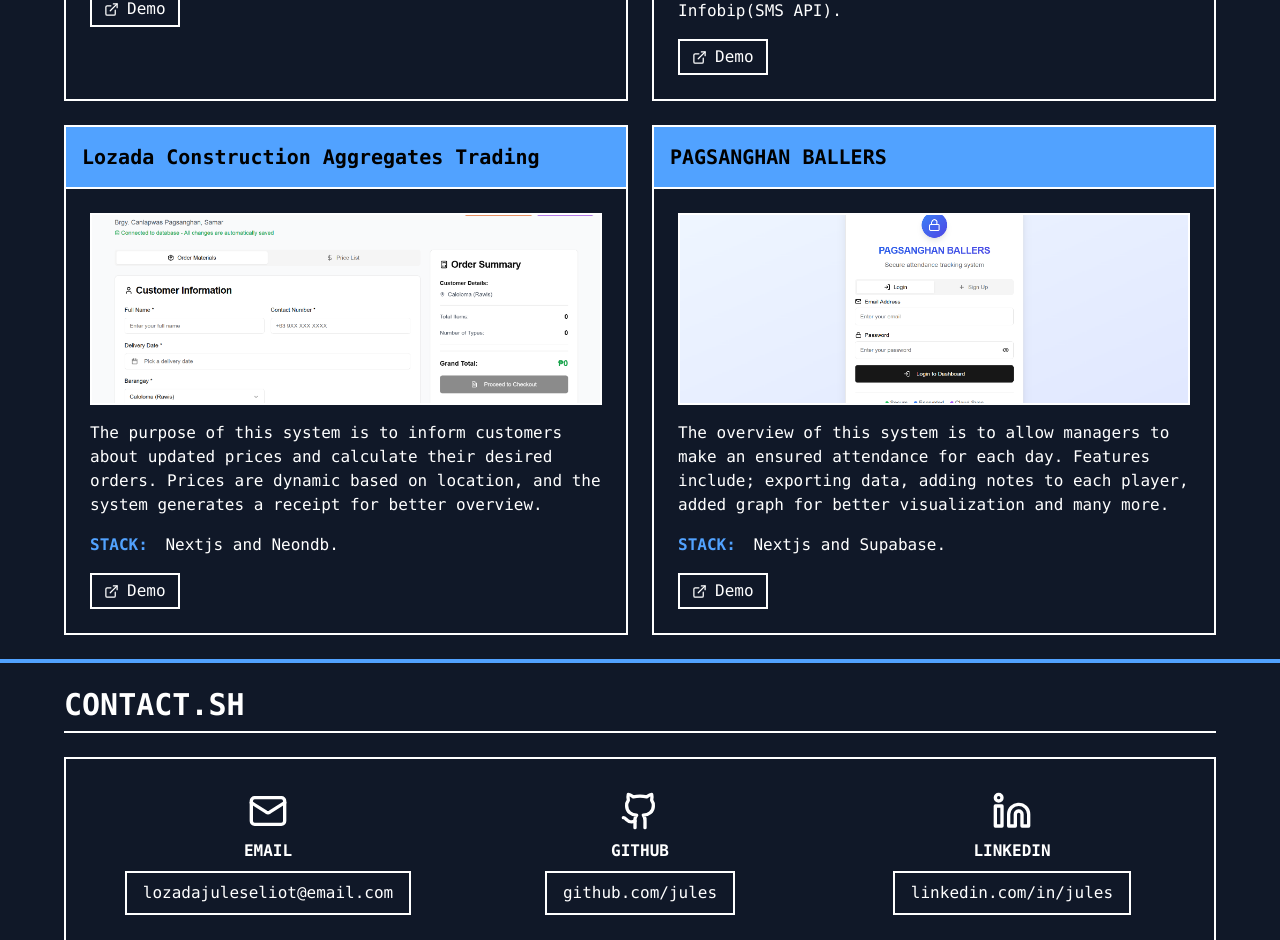
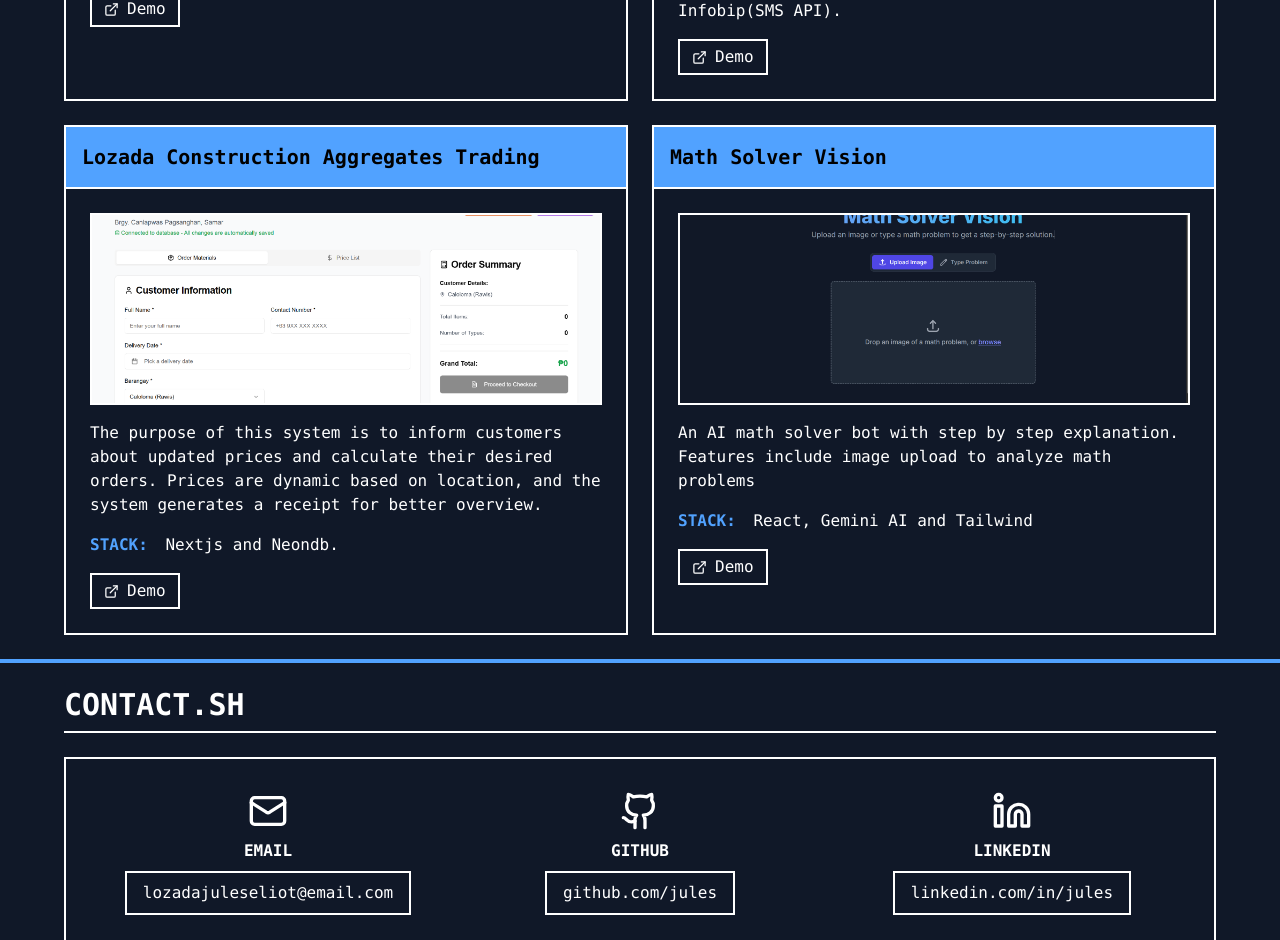
Before and after one commit to julesample/jules-portfolio, a Vue app: page / in a window 1280 px wide. Shown: the part 2374-3314 px from the top of the page. Built offline with nearby package versions, Linux system fonts and the light colour scheme.

Commit message:
Update App.vue

```diff
--- a/src/App.vue
+++ b/src/App.vue
@@ -8,6 +8,8 @@ import qr from './assets/qr.png'
 import clientIndex from './assets/client-index.jpg'
 import construction from './assets/construction.png'
 import pagsanghanBallers from './assets/pagsanghan_ballers.png'
+import math from './assets/math.png'
+
 </script>
 
 <template>
@@ -324,26 +326,27 @@ Key features include real-time chat, post editing, account blocking, image posti
 
              <div className="border-2 border-white">
               <div className="border-b-2 border-white p-4 bg-blue-400 text-black">
-                <h3 className="text-xl font-bold">PAGSANGHAN BALLERS</h3>
+                <h3 className="text-xl font-bold">Math Solver Vision</h3>
               </div>
               <div className="p-6">
                 <img
-                  :src="pagsanghanBallers"
-                  alt="CLI Tool Terminal"
+                  :src="math"
+                  alt="Math Solver Vision"
                   className="w-full h-48 object-cover border-2 border-white mb-4"
                 />
                 <p className="mb-4">
-                  The overview of this system is to allow managers to make an ensured attendance for each day. Features include; exporting data, adding notes to each player, added graph for better visualization and many more.
+                       An AI math solver bot with step by step explanation. Features include image upload to
+                       analyze math problems
                 </p>
                 <div className="mb-4">
                   <span className="text-blue-400 font-bold">STACK:</span>
-                  <code className="ml-2"> Nextjs and Supabase.</code>
+                  <code className="ml-2"> React, Gemini AI and Tailwind</code>
                 </div>
                 <div className="flex gap-4">
                   <a
                     rel="noopener noreferrer"
                     target="_blank"
-                    href="https://ballers-attendance.vercel.app"
+                    href="https://math-vision.vercel.app"
                     className="border-2 border-white px-3 py-1 hover:bg-white hover:text-black flex items-center gap-2"
 
                   >
```
